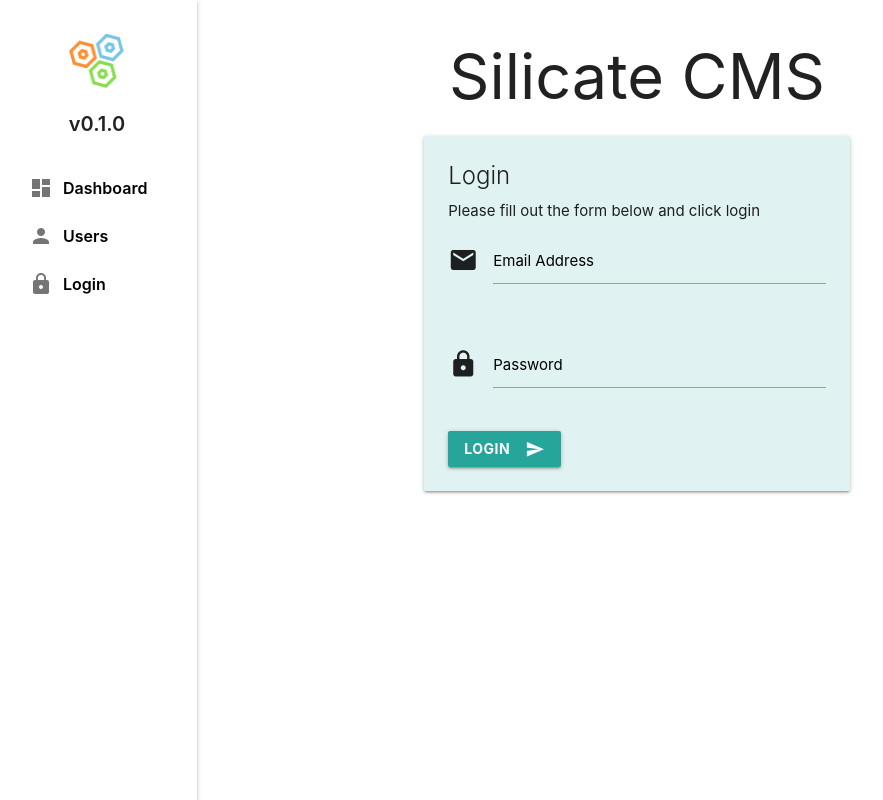
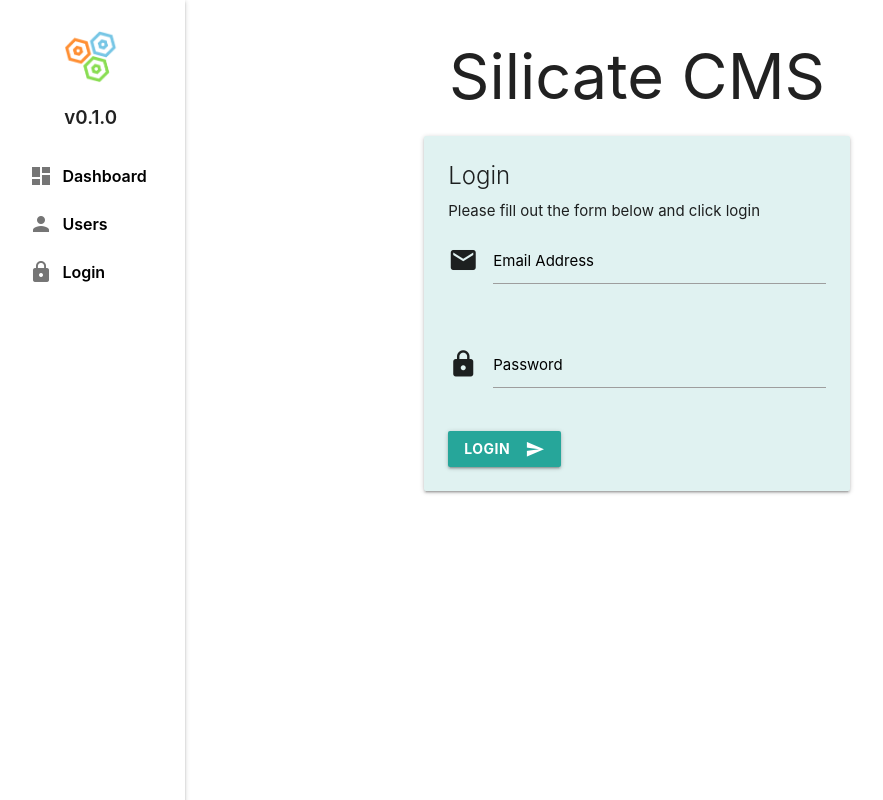
Before and after one commit to dhershman1/silicate-cms, a Nuxt app: page / in a window 1280 px wide. Shown: the whole page, without its empty margins (3-886 px from the left). Built offline with nearby package versions, Linux system fonts and the light colour scheme.

Commit message:
added some accessibility stuff, and converted to rems

```diff
--- a/layouts/default.vue
+++ b/layouts/default.vue
@@ -1,6 +1,6 @@
 <template>
   <div class="container" role="main">
-    <ul class="sidenav sidenav-fixed">
+    <ul class="sidenav sidenav-fixed" role="navigation">
       <li class="logo">
         <a class="logo__brand" href="/">
           <img class="logo__img" src="/imgs/logo.png"/>
@@ -9,14 +9,20 @@
       <li class="version">
         <p>v{{ version }}</p>
       </li>
-      <li class="nav-item">
-        <a class="black-text" href="/dashboard"><i class="material-icons">dashboard</i><span>Dashboard</span></a>
+      <li class="nav-item" title="Go to the dashboard page">
+        <a class="black-text" href="/dashboard">
+          <i class="material-icons">dashboard</i><span>Dashboard</span>
+        </a>
       </li>
-      <li class="nav-item">
-        <a class="black-text" href="/users"><i class="material-icons">person</i><span>Users</span></a>
+      <li class="nav-item" title="Go to the users page">
+        <a class="black-text" href="/users">
+          <i class="material-icons">person</i><span>Users</span>
+        </a>
       </li>
-      <li class="nav-item">
-        <a class="black-text" href="/"><i class="material-icons">lock</i><span>Login</span></a>
+      <li class="nav-item" title="Go to the login page">
+        <a class="black-text" href="/">
+          <i class="material-icons">lock</i><span>Login</span>
+        </a>
       </li>
     </ul>
     <nuxt/>
@@ -28,7 +34,7 @@ import { version } from '~/package.json'
 
 export default {
   computed: {
-    version() {
+    version () {
       return version
     }
   }
@@ -41,19 +47,19 @@ li.nav-item > a {
   font-size: 16px;
 }
 .nav-item > a > .material-icons {
-  margin-right: 10px;
+  margin-right: 0.625rem;
 }
 .nav-item span {
   font-weight: 600;
 }
 .version {
   position: absolute;
-  top: 100px;
+  top: 6.25rem;
   left: 0;
   right: 0;
   text-align: center;
   font-weight: 600;
-  font-size: 20px;
+  font-size: 1.25rem;
 }
 .version p {
   margin-top: 0;
@@ -61,11 +67,11 @@ li.nav-item > a {
 }
 .logo {
   text-align: center;
-  margin-top: 32px;
-  margin-bottom: 75px;
+  margin-top: 2rem;
+  margin-bottom: 4.6rem;
 }
 .logo__brand {
-  height: 57px;
+  height: 3.5rem;
 }
 .logo__img {
   display: inline-block;
@@ -73,6 +79,6 @@ li.nav-item > a {
   pointer-events: none;
 }
 .sidenav {
-  width: 200px;
+  width: 12.5rem;
 }
 </style>
```
